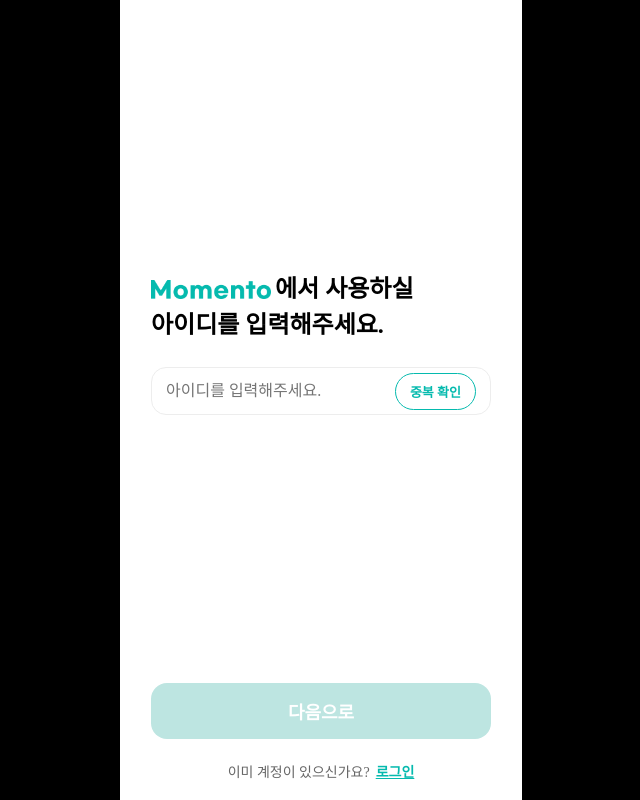
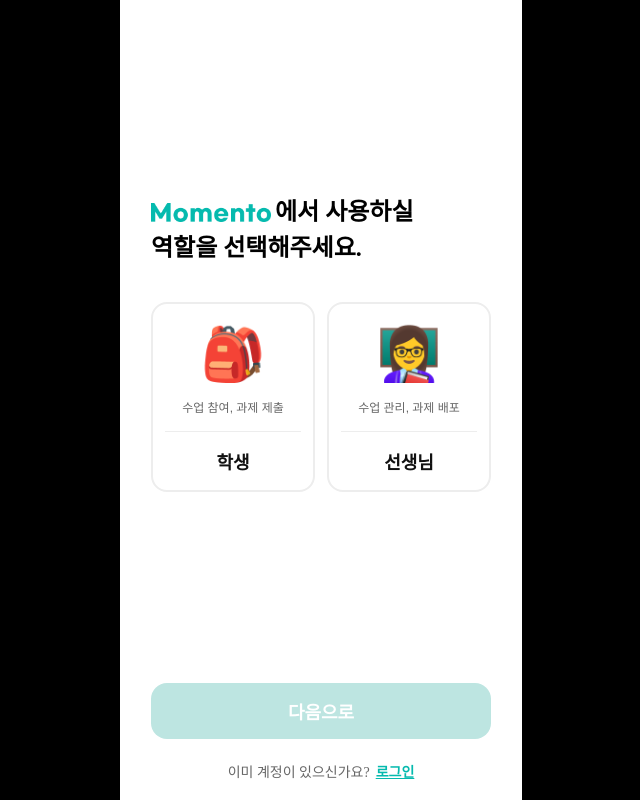
Before and after one commit to MAS-MIRIM/Momento_Frontend, a React (Vite) app: page /signup in a window 1280 px wide. Shown: the whole page, without its empty margins (319-959 px from the left). Built offline with nearby package versions, Linux system fonts and the light colour scheme.

Commit message:
[Fix] :: 로그인 & 회원가입 페이지 디자인 수정

```diff
--- a/src/App.jsx
+++ b/src/App.jsx
@@ -3,6 +3,7 @@
 import Welcome from "./pages/Welcome";
 import LoginScreen from "./pages/LoginPage";
 import SignUpScreen from "./pages/SignupPage";
+import HomePage from "./pages/HomePage";
 
 const App = () => {
   return (
@@ -11,6 +12,7 @@
         <Route path="/" element={<WelcomeRoute />} />
         <Route path="/login" element={<LoginRoute />} />
         <Route path="/signup" element={<SignUpRoute />} />
+        <Route path="/home" element={<HomeRoute />} />
       </Routes>
     </BrowserRouter>
   );
@@ -35,7 +37,7 @@
   return (
     <div className="app-container">
       <LoginScreen
-        onLoginSuccess={() => navigate("/")}
+        onLoginSuccess={() => navigate("/home")}
         onSignUpPress={() => navigate("/signup")}
       />
     </div>
@@ -48,11 +50,19 @@
   return (
     <div className="app-container">
       <SignUpScreen
-        onSignUpSuccess={() => navigate("/login")}
+        onLoginSuccess={() => navigate("/home")}
         onLoginPress={() => navigate("/login")}
       />
     </div>
   );
 };
 
+const HomeRoute = () => {
+  return (
+    <div className="app-container">
+      <HomePage />;
+    </div>
+  );
+};
+
 export default App;
--- a/src/pages/HomePage.jsx
+++ b/src/pages/HomePage.jsx
@@ -1,3 +1,101 @@
-import { useState } from "react";
+import React, { useState } from "react";
 import styled from "styled-components";
 import logo from "../assets/logo.png";
+import bell from "../assets/bell.png";
+
+const Container = styled.div`
+  width: 100%;
+  height: 100%;
+  background-color: #fff;
+  display: flex;
+  flex-direction: column;
+  align-items: center;
+  padding: 20px;
+`;
+
+const Header = styled.div`
+  width: 100%;
+  height: 60px;
+  display: flex;
+  align-items: center;
+  justify-content: space-between;
+  padding: 52px 12px;
+  margin-bottom: 30px;
+`;
+
+const Logo = styled.img`
+  width: 120px;
+  height: auto;
+`;
+
+const Bell = styled.img`
+  width: 20px;
+  height: 20px;
+  cursor: pointer;
+`;
+
+const TabSection = styled.div`
+  width: 100%;
+  display: flex;
+  justify-content: center;
+`;
+
+const TabContainer = styled.div`
+  display: flex;
+  gap: 10px;
+  flex-wrap: wrap;
+`;
+
+const Tab = styled.button`
+  padding: 10px 20px;
+  background-color: ${(props) => (props.active ? "#2d3436" : "#f0f0f0")};
+  color: ${(props) => (props.active ? "#fff" : "#636e72")};
+  border: none;
+  border-radius: 20px;
+  cursor: pointer;
+  font-weight: ${(props) => (props.active ? "bold" : "normal")};
+  transition: all 0.2s;
+
+  &:hover {
+    background-color: #2d3436;
+    color: #fff;
+  }
+`;
+
+const HomePage = () => {
+  const [activeTab, setActiveTab] = useState("ALL");
+
+  const tabs = [
+    "오늘 할 일",
+    "오늘 할 일",
+    "오늘 할 일",
+    "오늘 할 일",
+    "오늘 할 일",
+    "오늘 할 일",
+  ];
+
+  return (
+    <Container>
+      <Header>
+        <Logo src={logo} alt="logo" />
+        <Bell src={bell} alt="notifications" />
+      </Header>
+
+      <TabSection>
+        <TabContainer>
+          {tabs.map((tab) => (
+            <Tab
+              key={tab}
+              active={activeTab === tab}
+              onClick={() => setActiveTab(tab)}
+            >
+              {tab}
+            </Tab>
+          ))}
+        </TabContainer>
+      </TabSection>
+    </Container>
+  );
+};
+
+export default HomePage;
--- a/src/pages/LoginPage.jsx
+++ b/src/pages/LoginPage.jsx
@@ -167,7 +167,7 @@
   margin: 0;
   text-align: left;
   width: 340px;
-  margin-bottom: 8px;
+  margin-bottom: 12px;
 `;
 
 const Field = styled.div`
--- a/src/pages/SignUpPage.jsx
+++ b/src/pages/SignUpPage.jsx
@@ -15,7 +15,9 @@
   onSignUpSuccess = () => {},
   onLoginPress = () => {},
 }) => {
-  const [currentStep, setCurrentStep] = useState(1);
+  const [currentStep, setCurrentStep] = useState(0);
+  const [role, setRole] = useState("");
+
   const [userId, setUserId] = useState("");
   const [password, setPassword] = useState("");
   const [passwordConfirm, setPasswordConfirm] = useState("");
@@ -54,6 +56,9 @@
   );
 
   const canSubmit = useMemo(() => {
+    if (currentStep === 0) {
+      return !!role;
+    }
     if (currentStep === 1) {
       return isIdValid;
     }
@@ -64,7 +69,7 @@
       return nickname.trim().length > 0;
     }
     return false;
-  }, [currentStep, isIdValid, isPasswordValid, nickname]);
+  }, [currentStep, role, isIdValid, isPasswordValid, nickname]);
 
   const checkIdDuplicate = () => {
     if (!userId.trim()) {
@@ -117,7 +122,10 @@
 
   const handleNext = async (event) => {
     event.preventDefault();
-    if (!canSubmit || isSubmitting) {
+    if (!canSubmit || isSubmitting) return;
+
+    if (currentStep === 0) {
+      setCurrentStep(1);
       return;
     }
 
@@ -142,15 +150,16 @@
     }
 
     if (currentStep === 3) {
-      if (!nickname.trim()) {
-        return;
-      }
+      if (!nickname.trim()) return;
+
       setIsSubmitting(true);
       try {
-        // await ApiService.register(userId, password, nickname);
-        // await ApiService.login(userId, password);
+        // await ApiService.register({ userId, password, nickname, role });
+        // await ApiService.login({ userId, password });
+
         try {
           console.log("Setting isFirstSignUp to true");
+          // localStorage.setItem("isFirstSignUp", "true");
         } catch (storageError) {
           console.warn("Unable to access localStorage", storageError);
         }
@@ -165,7 +174,66 @@
   };
 
   const renderStepContent = () => {
+    if (currentStep === 0) {
+      return (
+        <>
+          <StepTitle>
+            <LogoImg src={logo} alt="로고" />
+            에서 사용하실
+            <br />
+            역할을 선택해주세요.
+          </StepTitle>
+
+          <RoleGrid>
+            <RoleCard
+              type="button"
+              selected={role === "student"}
+              onClick={() => setRole("student")}
+            >
+              <RoleIcon aria-hidden>🎒</RoleIcon>
+              <RoleDesc>수업 참여, 과제 제출</RoleDesc>
+              <RoleDivider />
+              <RoleTitle>학생</RoleTitle>
+            </RoleCard>
+
+            <RoleCard
+              type="button"
+              selected={role === "teacher"}
+              onClick={() => setRole("teacher")}
+            >
+              <RoleIcon aria-hidden>👩‍🏫</RoleIcon>
+              <RoleDesc>수업 관리, 과제 배포</RoleDesc>
+              <RoleDivider />
+              <RoleTitle>선생님</RoleTitle>
+            </RoleCard>
+          </RoleGrid>
+        </>
+      );
+    }
+
     if (currentStep === 1) {
+      return (
+        <>
+          <StepTitle>
+            <LogoImg src={logo} alt="로고" />
+            에서 사용하실
+            <br />
+            학교를 입력해주세요.
+          </StepTitle>
+          <Field>
+            <InputWrapper>
+              <StyledInput
+                value={nickname}
+                onChange={(event) => setNickname(event.target.value)}
+                placeholder="학교명을 입력해주세요."
+              />
+            </InputWrapper>
+          </Field>
+        </>
+      );
+    }
+
+    if (currentStep === 2) {
       return (
         <>
           <StepTitle>
@@ -192,7 +260,6 @@
       );
     }
 
-    if (currentStep === 2) {
     return (
       <>
         <StepTitle>
@@ -236,28 +303,10 @@
         </Field>
       </>
     );
-    }
+  };
 
-    return (
-      <>
-        <StepTitle>
-          <LogoImg src={logo} alt="로고" />
-          에서 사용하실
-          <br />
-          닉네임을 입력해주세요.
-        </StepTitle>
-        <Field>
-          <InputWrapper>
-            <StyledInput
-              value={nickname}
-              onChange={(event) => setNickname(event.target.value)}
-              placeholder="닉네임을 입력해주세요."
-            />
-          </InputWrapper>
-        </Field>
-      </>
-    );
-  };
+  const primaryLabel =
+    currentStep === 3 ? "완료" : currentStep === 0 ? "다음으로" : "다음으로";
 
   return (
     <Container>
@@ -268,7 +317,7 @@
 
         <ButtonGroup>
           <PrimaryButton type="submit" disabled={!canSubmit || isSubmitting}>
-            {currentStep === 3 ? "완료" : "다음으로"}
+            {primaryLabel}
           </PrimaryButton>
           <LoginPrompt>
             <PromptText>이미 계정이 있으신가요?</PromptText>
@@ -305,6 +354,7 @@
   display: flex;
   flex-direction: column;
   justify-content: center;
+  position: relative;
   gap: 24px;
 `;
 
@@ -330,7 +380,9 @@
   margin: 0;
   text-align: left;
   width: 340px;
-  margin-bottom: 8px;
+  margin-bottom: 12px;
+  min-height: 72px;
+  position: static;
 `;
 
 const Field = styled.div`
@@ -475,4 +527,55 @@
   padding: 0;
 `;
 
+const RoleGrid = styled.div`
+  width: 340px;
+  display: grid;
+  grid-template-columns: 1fr 1fr;
+  gap: 12px;
+  margin-top: 8px;
+`;
+
+const RoleCard = styled.button`
+  border: 2px solid ${({ selected }) => (selected ? "#05baae" : "#ededed")};
+  background: ${({ selected }) => (selected ? "rgba(5,186,174,0.08)" : "#fff")};
+  border-radius: 16px;
+  padding: 16px 12px;
+  cursor: pointer;
+  text-align: center;
+  transition: border-color 0.2s ease, background-color 0.2s ease;
+
+  &:hover {
+    border-color: #05baae;
+    background: rgba(5, 186, 174, 0.06);
+  }
+`;
+
+const RoleIcon = styled.div`
+  font-size: 52px;
+  line-height: 1;
+  margin-top: 8px;
+  margin-bottom: 8px;
+`;
+
+const RoleTitle = styled.div`
+  font-size: 18px;
+  font-weight: 700;
+  margin-top: 16px;
+  color: #111111;
+`;
+
+const RoleDesc = styled.div`
+  font-size: 12px;
+  margin-top: 18px;
+  margin-bottom: 16px;
+  color: #666666;
+`;
+
+const RoleDivider = styled.hr`
+  width: 100%;
+  height: 1.2px;
+  border: none;
+  background-color: #ededed;
+`;
+
 export default SignUpScreen;
```
Also changed, not shown: src/assets/bell.png (added). Lines whose indentation alone changed are shown as unchanged.
